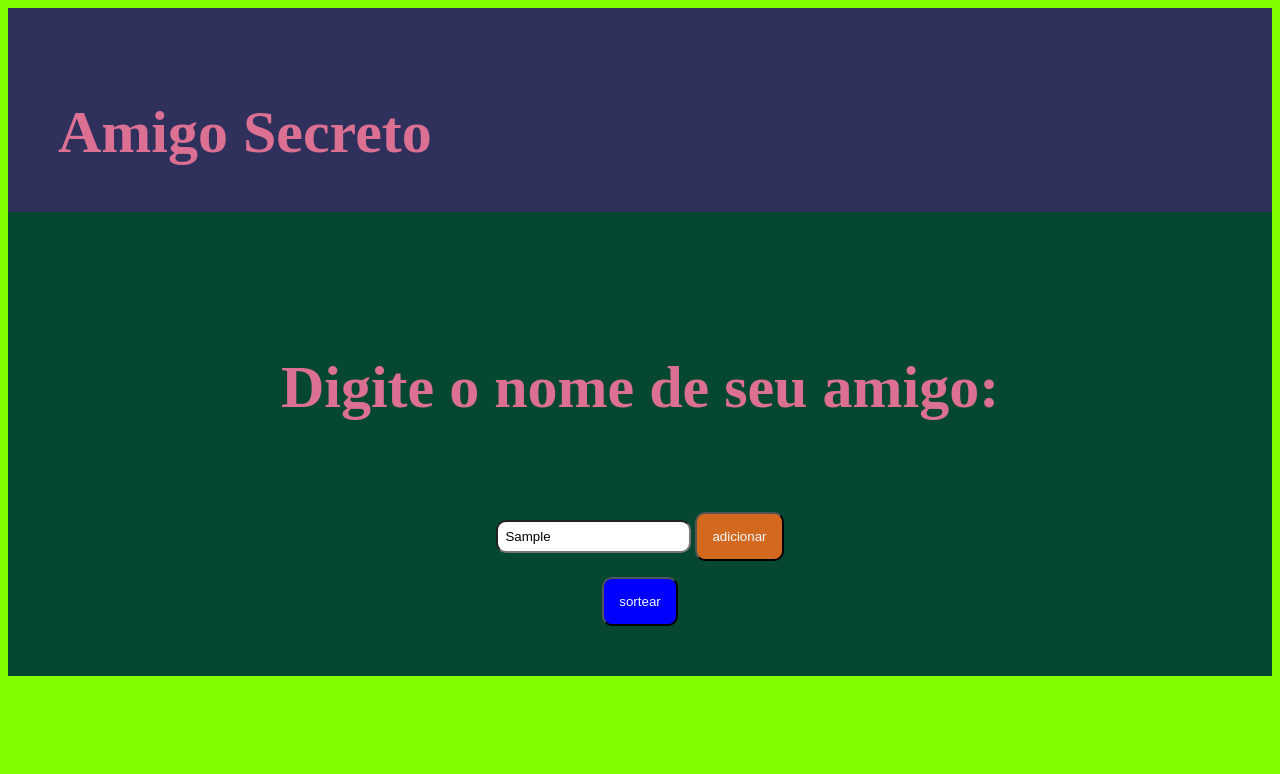
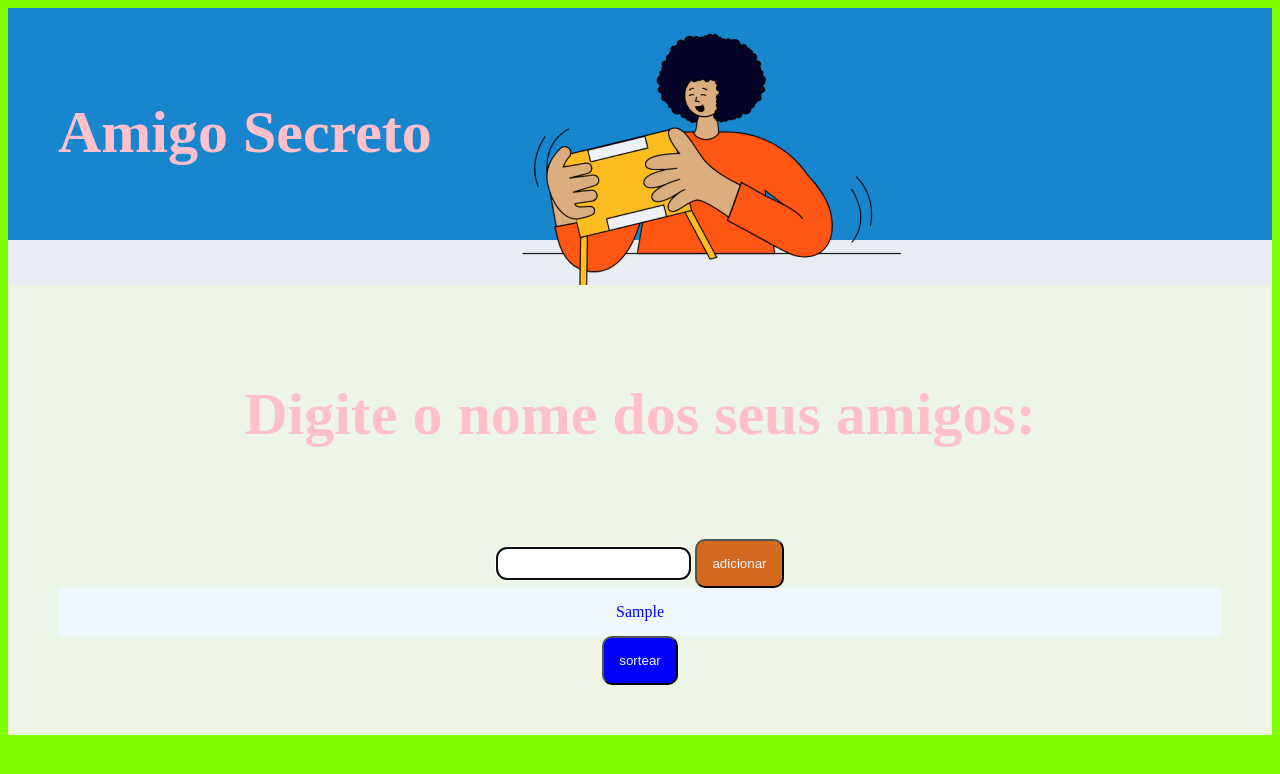
Before and after one commit to greickpadua593/proj-amigo-secreto, a plain HTML site: page index.html in a window 1280 px wide. Both pictures are taken after typing "Sample" into the empty fields and a click on the input "adicionar". Drawn offline with Linux system fonts and the light colour scheme; files that its build step writes are made by us from their sources.

Commit message:
Add files via upload

```diff
--- a/index.html
+++ b/index.html
@@ -3,21 +3,21 @@
 <head>
     <meta charset="UTF-8">
     <meta name="viewport" content="width=device-width, initial-scale=1.0">
-    <link rel="stylesheet" href="css/style.css">
+    <link rel="stylesheet" href="style.css">
     <title>Document</title>
 </head>
 <body>
     <div>
         <div id="parte1">
             <h1>Amigo Secreto</h1>
-            <img src="imagens/amigo-secreto.png" alt="">
+            <img src="amigo-secreto.png" alt="">
         </div>
         <div id="parte2">
-<h1>Digite o nome de seu amigo: </h1>
+<h1>Digite o nome dos seus amigos: </h1>
 <input type="text" id="amigo" placeholder=""Digite o nome do seu amigo: >
 <input type="submit" value="adicionar" id="botao1">
-<ul></ul>
-<ul></ul>
+<ul id="lista"></ul>
+<ul id="resultado"></ul>
 <input type="submit" value="sortear" id="botao2">
         </div>
     </div>
--- a/main.js
+++ b/main.js
@@ -0,0 +1,20 @@
+let amigo =document.getElementById("amigo");
+let lista=document.getElementById("lista");
+let amigos=[]
+let botao1=document.getElementById("botao1").onclick=
+() => {
+    let nome= amigo.value.trim()
+    if(nome==""){
+    alert("insira um valor valido ")
+    }else{  amigos.push(nome)
+        lista.innerHTML+= `<li>${nome}</li>`
+        amigo.value=""
+        amigo.focus()
+
+    }
+}
+
+document.getElementById("botao2").onclick=()=>{
+let indice=Math.floor(Math.random()*amigos.length)
+resultado.innerHTML=`O amigo sorteado é: ${amigos[indice]}`
+    }
--- a/style.css
+++ b/style.css
@@ -2,19 +2,19 @@ body{
     background-color: chartreuse;
 }
 #parte1{
-    background-color: rgb(48,48,93);
+    background-color: rgba(0, 106, 255, 0.812);
     display: flex;
     flex-direction: row;
     margin-bottom: -45px;
 }
 
 h1{
-    color: palevioletred;
+    color: pink;
     padding: 50px;
     font-size: 60px;
 }
 #parte2{
-    background-color: rgba(5,71,49);
+    background-color: rgba(245, 245, 245, 0.937);
     text-align: center;
     padding: 50px;
 
@@ -34,3 +34,14 @@ background-color: blue;
 padding: 15px;
 color: aliceblue;
 }
+ ul{
+    list-style-type: none;
+   padding: 0%;
+   margin: 0%;
+
+ }
+li{
+  background-color: aliceblue;
+  color: blue;
+  padding: 15px;
+}
```
